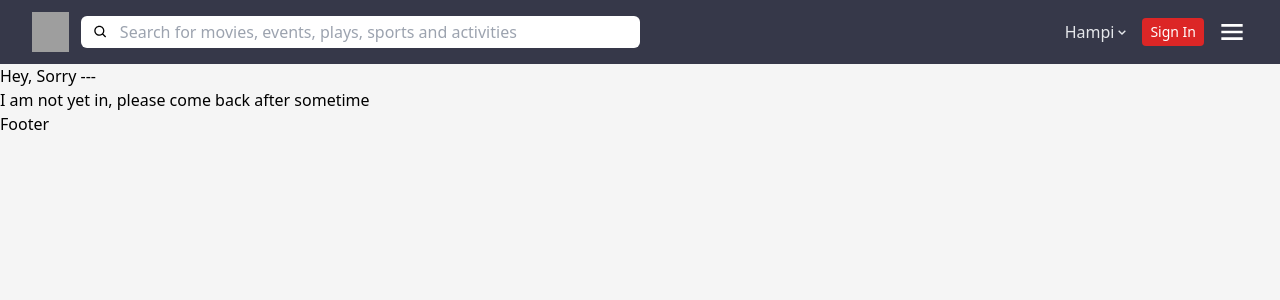
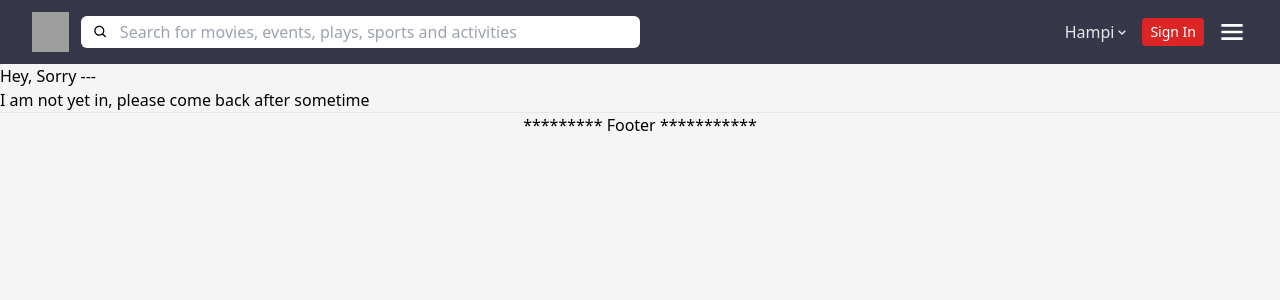
Before and after one commit to connect-Azmath/book_my_show_clone_reactapp, a React (Create React App) app: page /sign_up in a window 1280 px wide. Shown: the top 300 px of the page. Built offline with nearby package versions, Linux system fonts and the light colour scheme; grey boxes are pictures that could not be loaded.

Commit message:
final commit

```diff
--- a/src/App.js
+++ b/src/App.js
@@ -19,7 +19,7 @@ var key="4050659142c78941bf2dee9c4f9a0f4f";
 axios.defaults.baseURL = "https://api.themoviedb.org/3";
 axios.defaults.params = {};
 axios.defaults.params["api_key"] = key;
-//process.env.key;
+//process.env.KEY2;
 // axios.defaults.params["api_key"] = "Use proper api_Key here directly for the API functioning - 401 will not be displayed";
 
 function App() {
--- a/src/layout/Default.layout.jsx
+++ b/src/layout/Default.layout.jsx
@@ -8,7 +8,9 @@ const DefaultlayoutHoc =(Component) =>
         {/* <h2>Hi i am from DefaultlayoutHOC </h2> */}
         <Navbar></Navbar>
         <Component {...props} />
-        <div>Footer</div>
+        {/* <div> Footer</div> */}
+        <hr />
+        <div align="center"> ********* Footer  *********** </div>
     </div>
     )
 }
--- a/src/layout/Movie.layout.jsx
+++ b/src/layout/Movie.layout.jsx
@@ -9,10 +9,11 @@ const MovieLayoutHoc =
         {/* <h2>Hi i am from MovielayoutHOC </h2> */}
         <MovieNavbar></MovieNavbar>
         <Component {...props} />
-        <div>
-          <hr />
-          {/* Footer */}
-        </div>
+        {/* <div>
+          Footer
+        </div> */}
+        <hr />
+        <div align="center"> ********* Footer  *********** </div>
       </div>
     );
   };
--- a/src/pages/Home.Page.jsx
+++ b/src/pages/Home.Page.jsx
@@ -84,7 +84,7 @@ const HomePage = () => {
         />
       </div>
     </>
-  );
+  )
 };
 
 export default DefaultLayoutHoc(HomePage);
```
Also changed, not shown: src/pages/Movie.Page.jsx (+11 -11 lines).
